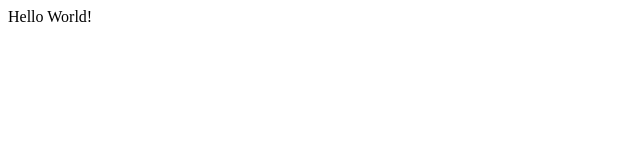
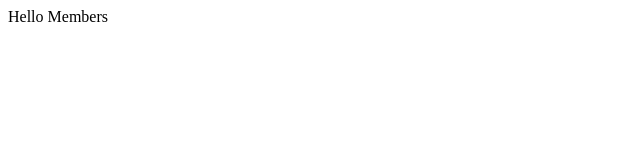
Before and after one commit to Mario-aj/learn-react, a React (Create React App) app in the folder cursoSujeitoProgramador/bloco3/: page / in a window 1280 px wide. Shown: the top 160 px of the page, without its empty margins (0-640 px from the left). Built offline with nearby package versions, Linux system fonts and the light colour scheme.

Commit message:
create member component

```diff
--- a/cursoSujeitoProgramador/bloco3/src/App.js
+++ b/cursoSujeitoProgramador/bloco3/src/App.js
@@ -1,7 +1,9 @@
 import React from "react";
 
+import Member from "./components/Member";
+
 const App = () => {
-  return <div>Hello World!</div>;
+  return <Member />;
 };
 
 export default App;
--- /dev/null
+++ b/cursoSujeitoProgramador/bloco3/src/components/Member/index.js
@@ -0,0 +1,14 @@
+import React, { Component } from "react";
+
+class Member extends Component {
+  constructor(prop) {
+    super(prop);
+    this.state = {};
+  }
+
+  render() {
+    return <div>Hello Members</div>;
+  }
+}
+
+export default Member;
```
